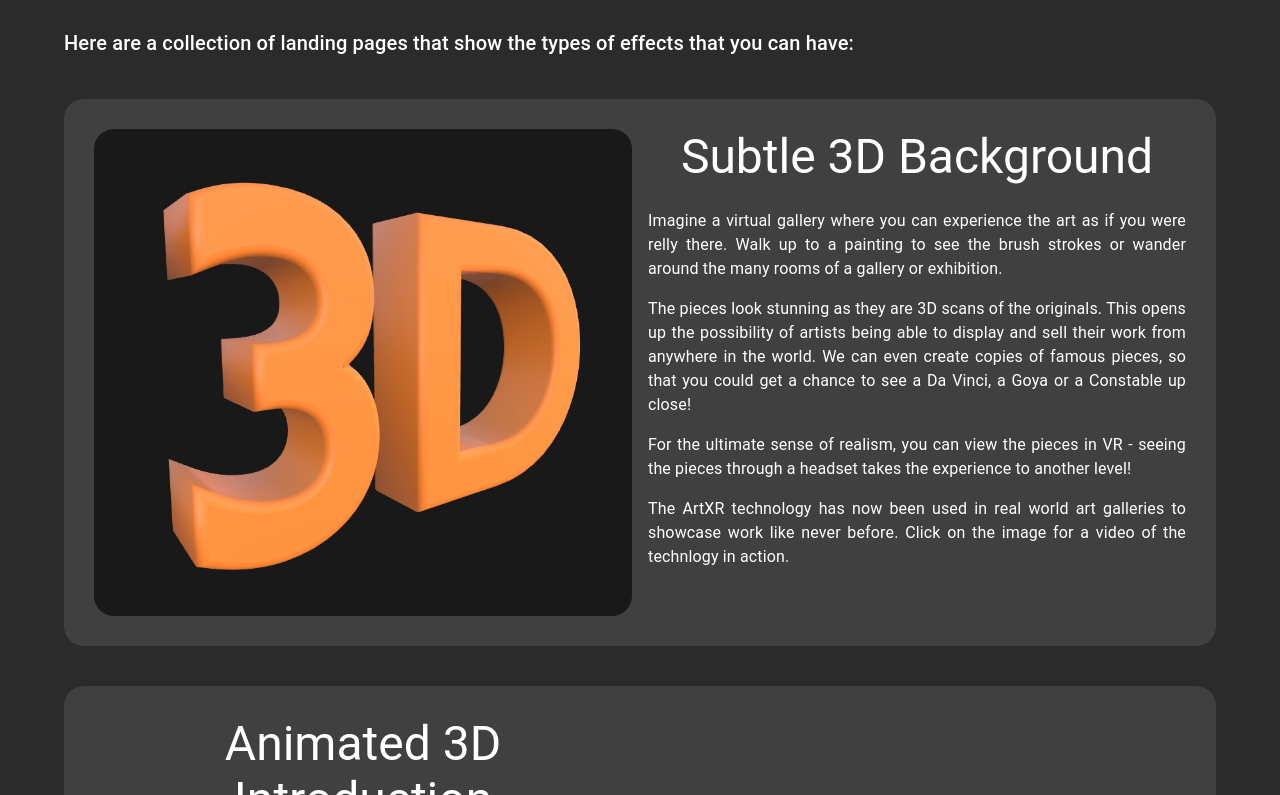
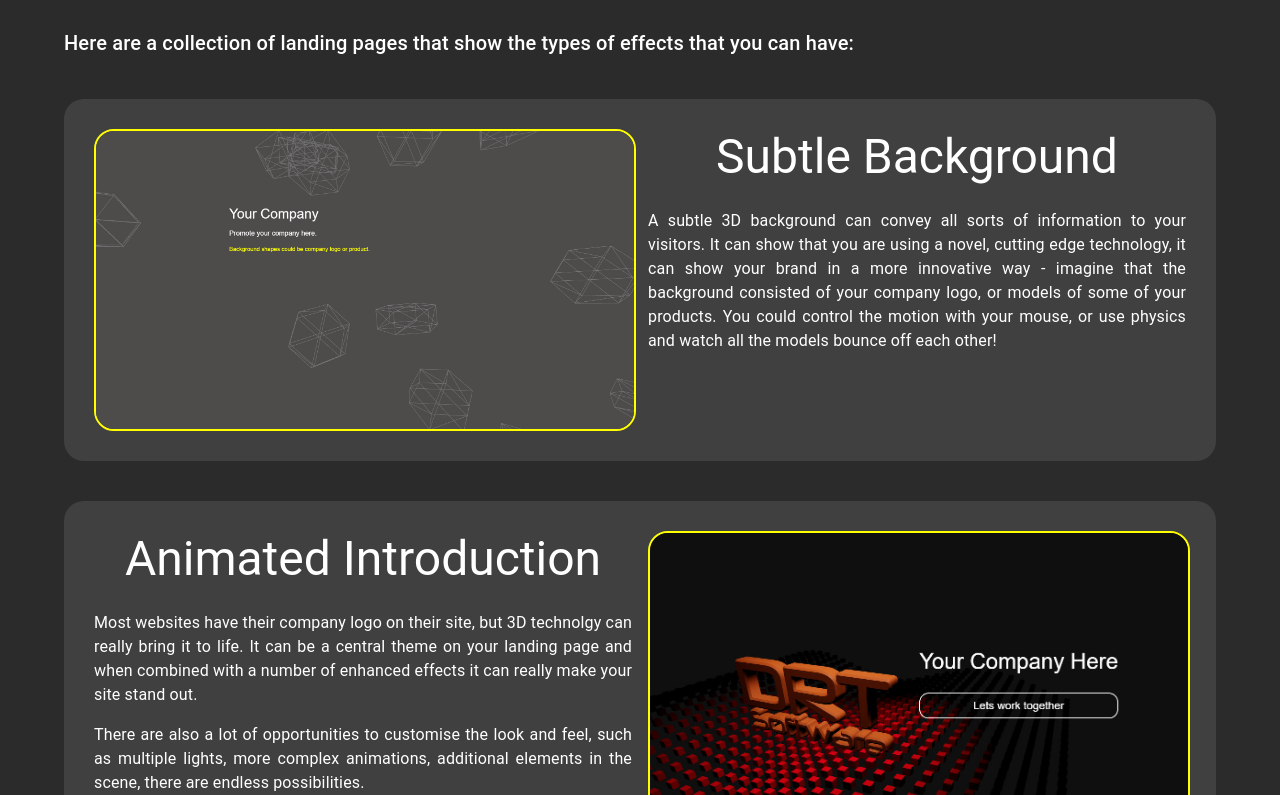
Before and after one commit to DoctorTone/landing3D, a React (Vite) app: page / in a window 1280 px wide. Shown: the part 445-1240 px from the top of the page. Built offline with nearby package versions, Linux system fonts and the light colour scheme.

Commit message:
Updated demo text

```diff
--- a/src/components/Demos.tsx
+++ b/src/components/Demos.tsx
@@ -7,6 +7,7 @@ import Box from "@mui/material/Box";
 const Img = styled("img")({
   display: "block",
   borderRadius: "20px",
+  border: "2px solid yellow",
   width: "100%",
 });
 
@@ -24,12 +25,12 @@ const Projects = () => {
               target="_blank"
               rel="noreferrer noopener"
             >
-              <Img src="./images/consult.jpg" alt="projects" />
+              <Img src="./images/background.jpg" alt="projects" />
             </a>
           </Grid>
           <Grid size={{ xs: 12, md: 6 }} sx={{ textAlign: "center" }}>
             <Typography variant="h3" sx={{ mb: 3 }}>
-              Subtle 3D Background
+              Subtle Background
             </Typography>
             <Typography
               className="paddingProjects"
@@ -37,27 +38,13 @@ const Projects = () => {
               sx={{ textAlign: "justify" }}
             >
               <p>
-                Imagine a virtual gallery where you can experience the art as if
-                you were relly there. Walk up to a painting to see the brush
-                strokes or wander around the many rooms of a gallery or
-                exhibition.
-              </p>
-              <p>
-                The pieces look stunning as they are 3D scans of the originals.
-                This opens up the possibility of artists being able to display
-                and sell their work from anywhere in the world. We can even
-                create copies of famous pieces, so that you could get a chance
-                to see a Da Vinci, a Goya or a Constable up close!
-              </p>
-              <p>
-                For the ultimate sense of realism, you can view the pieces in VR
-                - seeing the pieces through a headset takes the experience to
-                another level!
-              </p>
-              <p>
-                The ArtXR technology has now been used in real world art
-                galleries to showcase work like never before. Click on the image
-                for a video of the technlogy in action.
+                A subtle 3D background can convey all sorts of information to
+                your visitors. It can show that you are using a novel, cutting
+                edge technology, it can show your brand in a more innovative way
+                - imagine that the background consisted of your company logo, or
+                models of some of your products. You could control the motion
+                with your mouse, or use physics and watch all the models bounce
+                off each other!
               </p>
             </Typography>
           </Grid>
@@ -67,7 +54,7 @@ const Projects = () => {
         <Grid container spacing={2} sx={{ mt: 3, padding: "30px" }}>
           <Grid size={{ xs: 12, md: 6 }} sx={{ textAlign: "center" }}>
             <Typography variant="h3" sx={{ mb: 3 }}>
-              Animated 3D Introduction
+              Animated Introduction
             </Typography>
             <Typography
               className="paddingProjects"
@@ -75,27 +62,16 @@ const Projects = () => {
               sx={{ textAlign: "justify" }}
             >
               <p>
-                Imagine a virtual gallery where you can experience the art as if
-                you were relly there. Walk up to a painting to see the brush
-                strokes or wander around the many rooms of a gallery or
-                exhibition.
+                Most websites have their company logo on their site, but 3D
+                technolgy can really bring it to life. It can be a central theme
+                on your landing page and when combined with a number of enhanced
+                effects it can really make your site stand out.
               </p>
               <p>
-                The pieces look stunning as they are 3D scans of the originals.
-                This opens up the possibility of artists being able to display
-                and sell their work from anywhere in the world. We can even
-                create copies of famous pieces, so that you could get a chance
-                to see a Da Vinci, a Goya or a Constable up close!
-              </p>
-              <p>
-                For the ultimate sense of realism, you can view the pieces in VR
-                - seeing the pieces through a headset takes the experience to
-                another level!
-              </p>
-              <p>
-                The ArtXR technology has now been used in real world art
-                galleries to showcase work like never before. Click on the image
-                for a video of the technlogy in action.
+                There are also a lot of opportunities to customise the look and
+                feel, such as multiple lights, more complex animations,
+                additional elements in the scene, there are endless
+                possibilities.{" "}
               </p>
             </Typography>
           </Grid>
```
Also changed, not shown: public/images/background.jpg (added).
